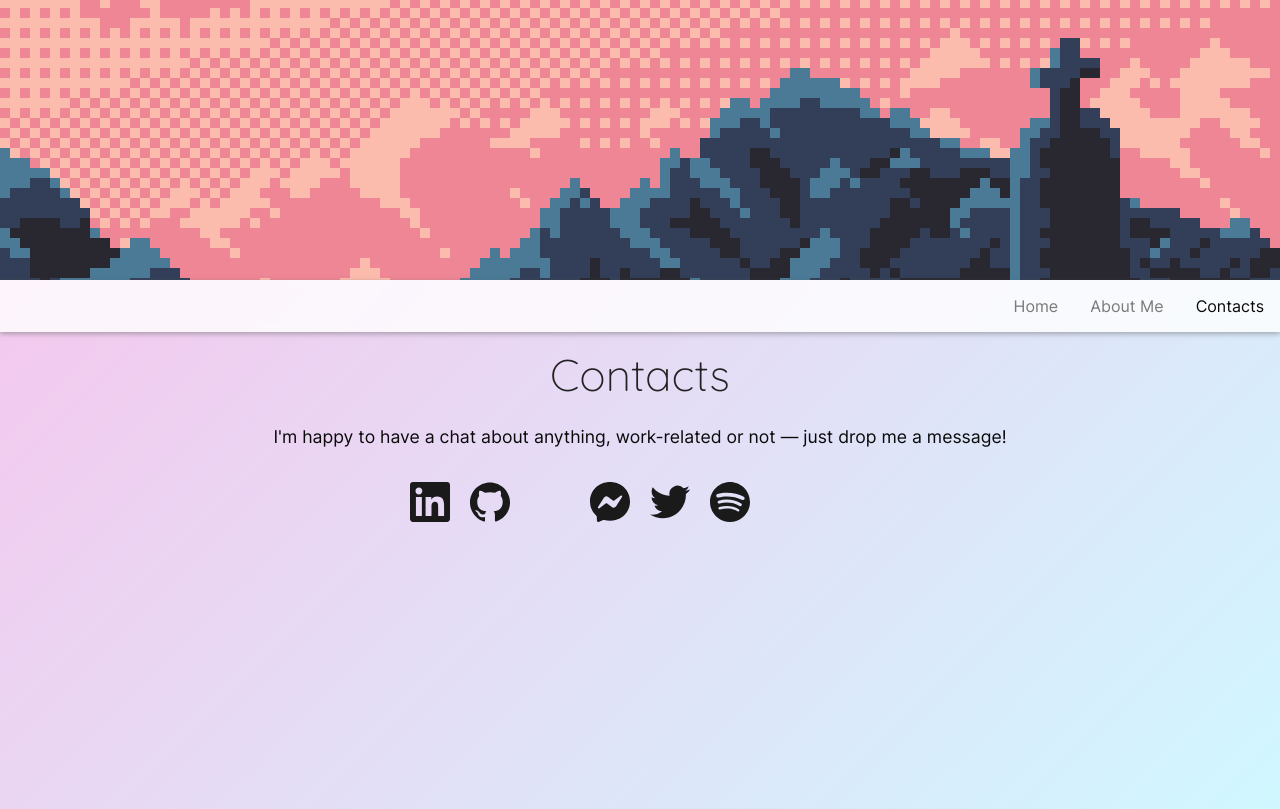
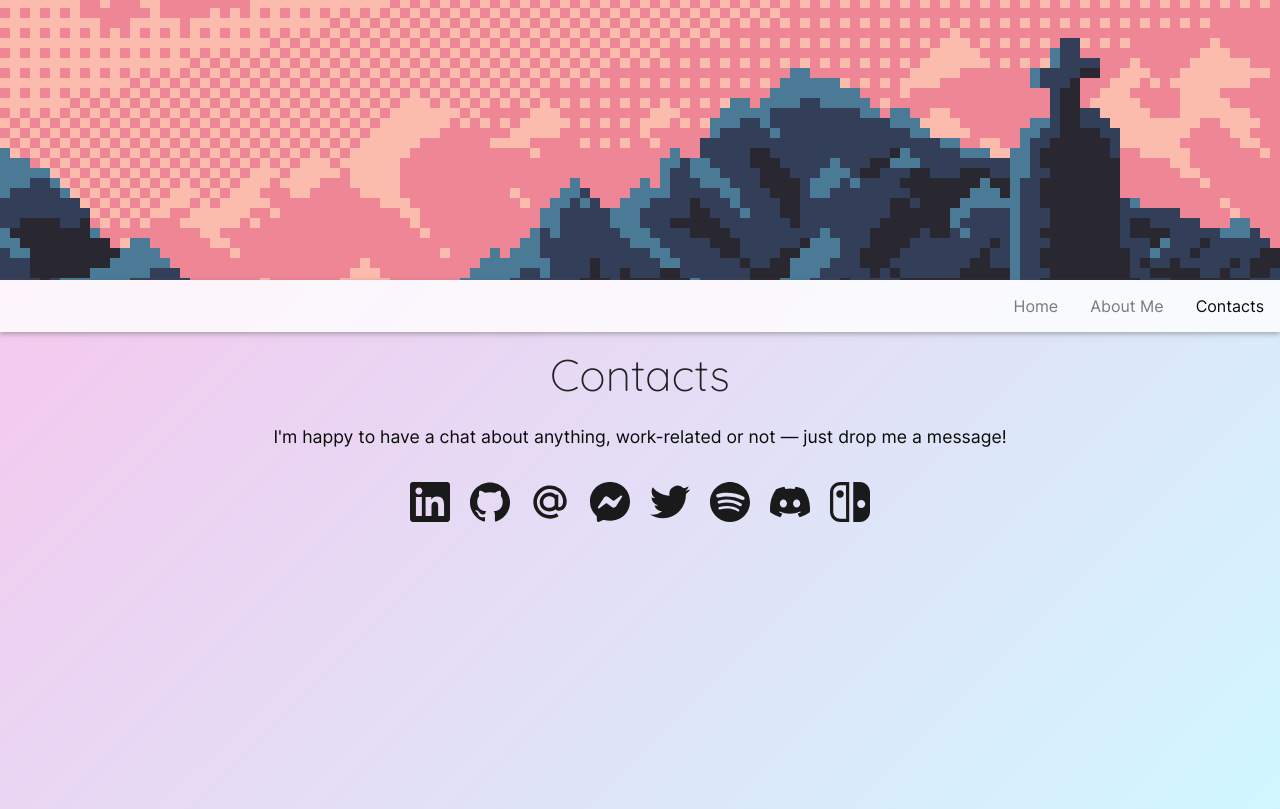
Before and after one commit to jacbn/jacbn.me, a React app: page /contacts in a window 1280 px wide. Built offline with nearby package versions, Linux system fonts and the light colour scheme.

Commit message:
Fix tooltips class post-bootstrap

```diff
--- a/src/components/appIcon.tsx
+++ b/src/components/appIcon.tsx
@@ -2,7 +2,7 @@ import React from 'react';
 import { useState } from "react";
 
 export default function AppIcon({image, href, hoverText} : {image: string, href?: string, hoverText?: string}) {
-  const containerStyle = `iconContainer ${(hoverText) ? "tooltip" : ''}`;
+  const containerStyle = `iconContainer ${(hoverText) ? "iconTooltip" : ''}`;
   const [active, setActive] = useState(false);
   const [hover, setHover] = useState(false);
   return (
@@ -13,5 +13,5 @@ export default function AppIcon({image, href, hoverText} : {image: string, href?
         {(hoverText) && <span className={`tooltipText ${(hover || active) ? "tooltipVisible" : "tooltipHidden"}`}>{hoverText}</span>}
       </a>
     </>
-  )
+  );
 }
--- a/src/index.html
+++ b/src/index.html
@@ -7,7 +7,8 @@
     <link href="https://cdn.jsdelivr.net/npm/bootstrap@5.3.3/dist/css/bootstrap.min.css" rel="stylesheet" integrity="sha384-QWTKZyjpPEjISv5WaRU9OFeRpok6YctnYmDr5pNlyT2bRjXh0JMhjY6hW+ALEwIH" crossorigin="anonymous">
   </head>
   <body>
-    <script src="https://cdn.jsdelivr.net/npm/@popperjs/core@2.11.8/dist/umd/popper.min.js" integrity="sha384-I7E8VVD/ismYTF4hNIPjVp/Zjvgyol6VFvRkX/vR+Vc4jQkC+hVqc2pM8ODewa9r" crossorigin="anonymous"></script>
+    <div id="root"></div>
+    <!-- <script src="https://cdn.jsdelivr.net/npm/@popperjs/core@2.11.8/dist/umd/popper.min.js" integrity="sha384-I7E8VVD/ismYTF4hNIPjVp/Zjvgyol6VFvRkX/vR+Vc4jQkC+hVqc2pM8ODewa9r" crossorigin="anonymous"></script> -->
     <script src="https://cdn.jsdelivr.net/npm/bootstrap@5.3.3/dist/js/bootstrap.min.js" integrity="sha384-0pUGZvbkm6XF6gxjEnlmuGrJXVbNuzT9qBBavbLwCsOGabYfZo0T0to5eqruptLy" crossorigin="anonymous"></script>
   </body>
 </html>
--- a/src/styles/home.scss
+++ b/src/styles/home.scss
@@ -306,12 +306,12 @@
   margin-top: 2%;
 }
 
-.tooltip {
+.iconTooltip {
   position: relative;
   display: inline-block;
 }
 
-.tooltip .tooltipText {
+.iconTooltip .tooltipText {
 
   width: 200px;
   /* todo: ^ would ideally be fit-content, but see below */
@@ -337,7 +337,7 @@
   opacity: 1;
 }
 
-.tooltip .tooltipText::after {
+.iconTooltip .tooltipText::after {
   content: "";
   position: absolute;
   top: 100%;
```
